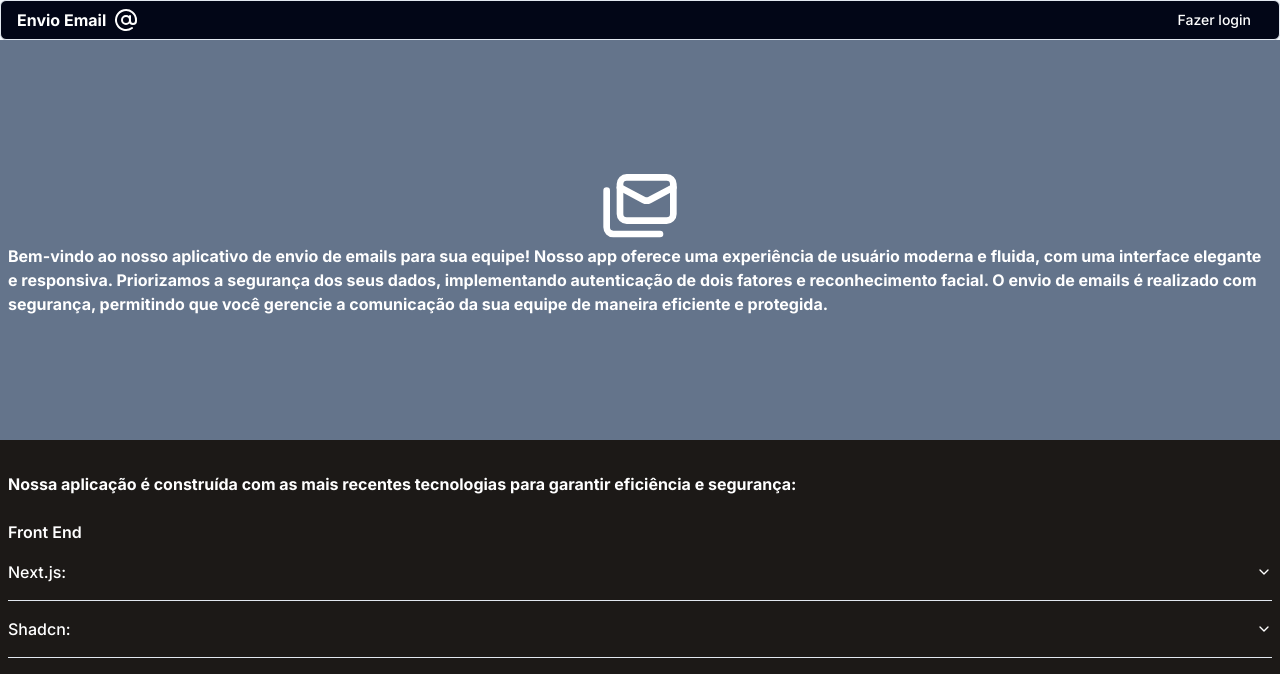
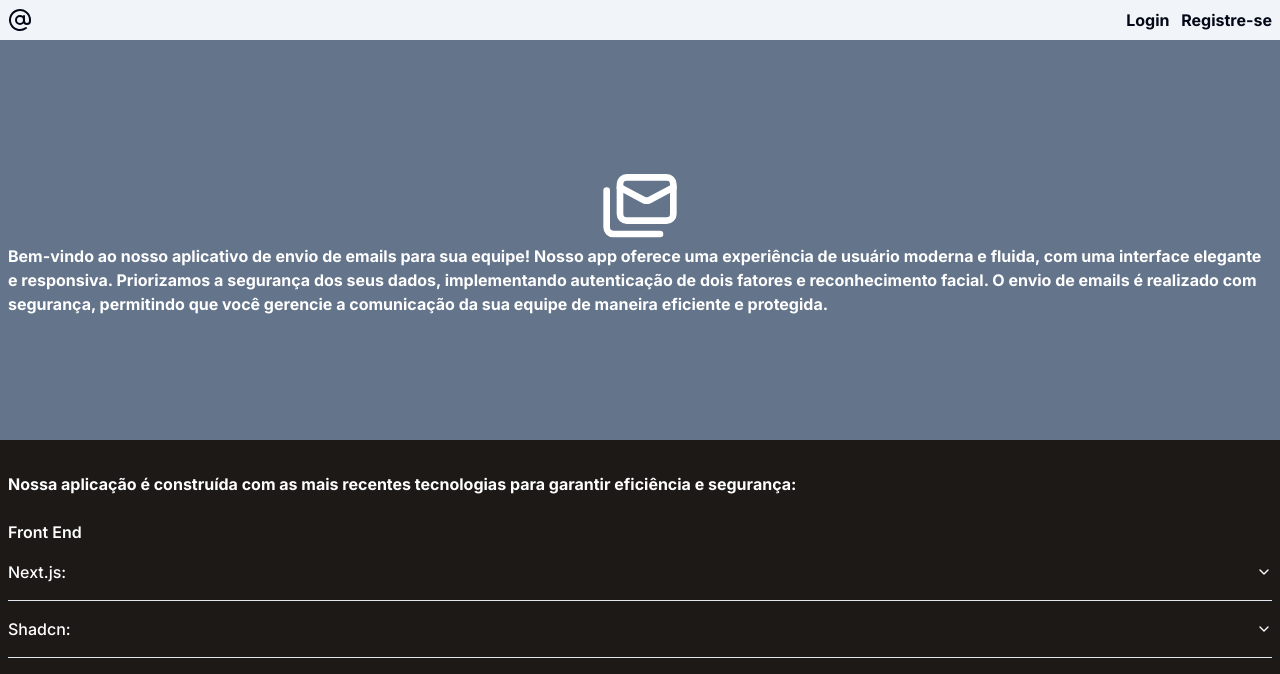
Before and after one commit to yraffic02/envio-de-emails, a Next.js app in the folder frontend/: page / in a window 1280 px wide. Shown: the top 674 px of the page. Built offline with nearby package versions, Linux system fonts and the light colour scheme.

Commit message:
chore: ajuste no header e navbar

```diff
--- a/frontend/src/components/Header/Header.tsx
+++ b/frontend/src/components/Header/Header.tsx
@@ -1,14 +1,27 @@
-import { Menubar } from "../ui/menubar";
-import { ReactNode  } from "react";
+'use client'
+import Link from "next/link";
+import { AtSign } from "lucide-react";
+import { usePathname } from "next/navigation";
 
-interface HeadarProps {
-    children: ReactNode;
+export default function Header() {
+    const pathname = usePathname();
+
+    if (pathname === '/' || pathname.includes('auth')) {
+        return (
+            <div className="w-full flex items-center justify-between p-2">
+                <Link href='/'>
+                    <AtSign />
+                </Link>
+                <div className="space-x-2">
+                    <Link href='/auth/login'>
+                        <strong>Login</strong>
+                    </Link>
+
+                    <Link href='/auth/register'>
+                        <strong> Registre-se</strong>
+                    </Link>
+                </div>
+            </div>
+        )
+    }
 }
-
-export default function Header({ children }: HeadarProps){
-    return(
-    <Menubar className="bg-slate-950 justify-between p-4">
-        { children }
-    </Menubar>
-    )
-}
--- a/frontend/src/components/Navbar/Navbar.tsx
+++ b/frontend/src/components/Navbar/Navbar.tsx
@@ -1,20 +1,17 @@
 'use client'
 import Link from "next/link";
 import {
+    Menubar,
     MenubarContent,
     MenubarItem,
     MenubarMenu,
     MenubarTrigger
 } from "../ui/menubar";
-import { usePathname } from "next/navigation";
 import { AtSign } from "lucide-react";
 
-export default function Navbar(){
-    const pathname = usePathname()
-
-    if(pathname === '/' || pathname.includes('auth')){
-        return(
-            <>
+export default function Navbar() {
+    return (
+        <Menubar className="bg-slate-950 justify-between p-4">
             <Link href='/' className="flex text-white gap-2">
                 <h1 className="font-bold cursor-pointer">
                     Envio Email
@@ -29,7 +26,7 @@ export default function Navbar(){
                     Fazer login
                 </MenubarTrigger>
                 <MenubarContent>
-                        <Link  href='/auth/login'>
+                    <Link href='/auth/login'>
                         <MenubarItem>
                             Entra
                         </MenubarItem>
@@ -41,7 +38,6 @@ export default function Navbar(){
                     </Link>
                 </MenubarContent>
             </MenubarMenu>
-            </>
+        </Menubar>
     )
 }
-}
```
Lines whose indentation alone changed are shown as unchanged.
